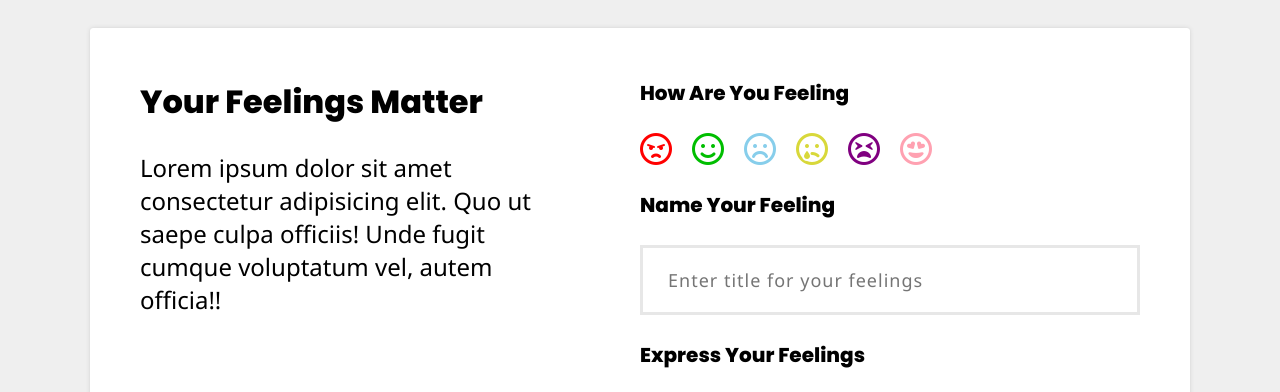
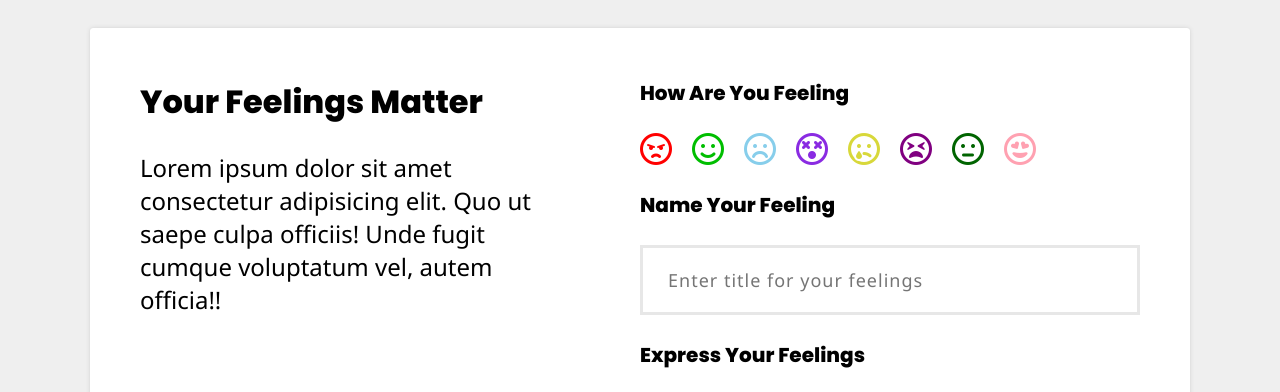
Before and after one commit to Utkarshsgithub/shareyourfeelings, a plain HTML site: page index.html in a window 1280 px wide. Shown: the part 350-742 px from the top of the page. Drawn offline with Linux system fonts and the light colour scheme.

Commit message:
2 emojis added

```diff
--- a/index.html
+++ b/index.html
@@ -51,9 +51,12 @@
                     <i id="angry" onclick="moodClicked(this)" style="margin-left: 0; color: red;" class="fa-regular fa-face-angry"></i>
                     <i id="happy" onclick="moodClicked(this)" style="color: #00be00;" class="fa-regular fa-face-smile"></i>
                     <i id="sad" onclick="moodClicked(this)" style="color: skyblue;" class="fa-regular fa-face-frown"></i>
+                    <i id="frustrated" onclick="moodClicked(this)" style="color: blueviolet;" class="fa-regular fa-face-dizzy"></i>
                     <i id="crying" onclick="moodClicked(this)" style="color: #d8d83a;" class="fa-regular fa-face-sad-tear"></i>
                     <i id="upset" onclick="moodClicked(this)" style="color: purple;" class="fa-regular fa-face-tired"></i>
+                    <i id="annoyed" onclick="moodClicked(this)" style="color: darkgreen;" class="fa-regular fa-face-meh"></i>
                     <i id="love" onclick="moodClicked(this)" style="color: #ffa1b1;" class="fa-regular fa-face-grin-hearts"></i>
+
                 </div>
                 <label for="title">Name Your Feeling</label>
                 <input type="text" id="title" placeholder="Enter title for your feelings">
```
